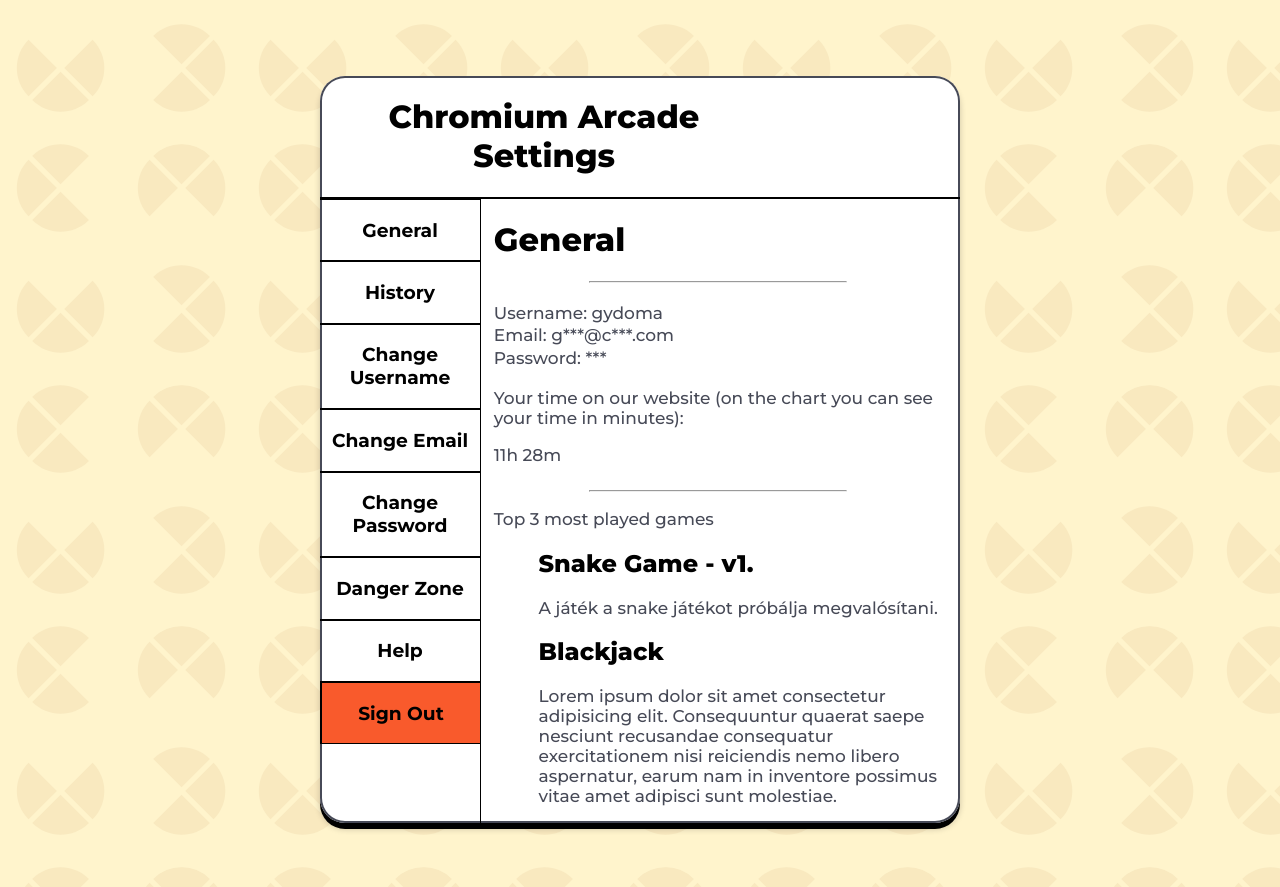
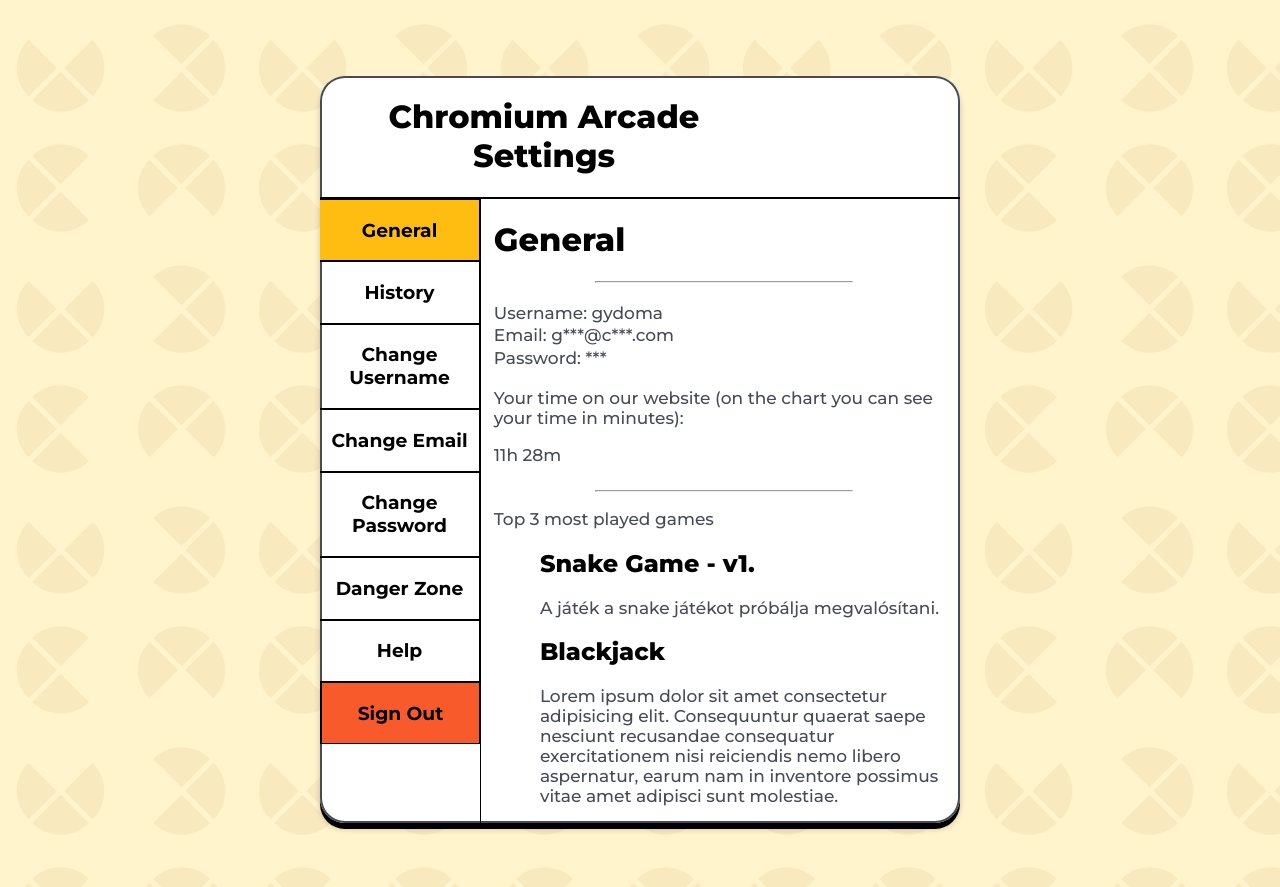
Before and after one commit to gydoma/arcade, a PHP site: page /profile.php in a window 1280 px wide. Shown: the part 354-1241 px from the top of the page. Run offline with PHP 8.4, Linux system fonts and the light colour scheme.

Commit message:
Web 0.6.3
- Filter menü-nél progress bar
- Profile history aloldal
- kisebb javítások a profile oldalon

```diff
--- a/index/javascript/profie.js
+++ b/index/javascript/profie.js
@@ -15,11 +15,15 @@
     if(current_tab != new_tab){
     document.getElementById(new_tab).style.display = "block";
     document.getElementById(current_tab).style.display = "none";
+    document.getElementById(`${current_tab}btn`).classList.remove("active")
     current_tab = new_tab
+    document.getElementById(`${current_tab}btn`).classList.add("active")
+    console.log(new_tab)
     }
 }
 
 window.onload = () => {
     current_tab = "general"
     document.getElementById(current_tab).style.display = "block";
+    document.getElementById(`${current_tab}btn`).classList.add("active")
 }
--- a/index/php/profile/history.php
+++ b/index/php/profile/history.php
@@ -1,3 +1,17 @@
 <div class="content" id="history">
     <h1>History</h1>
+    <hr>
+    <ul>
+        <li>
+            <div class="historyelement">
+                <div class="historyheader">
+                <h2 class="historyaction">Rating:<img id="starimg" src="Resources/rating/Empty.svg"> 4.1</h2>
+                <p class="historydate">Date: 2121/03/32 3:02PM</p>
+                </div>
+                <p class="historydesc">snake game</p>
+            </div>
+        </li>
+        <li></li>
+        <li></li>
+    </ul>
 </div>
--- a/index/profile.php
+++ b/index/profile.php
@@ -19,28 +19,28 @@
         </div>
         <div class="tab-container">
             <div class="tabs">
-                <div class="tab">
+                <div class="tab" id="generalbtn">
                     <h3>General</h3>
                 </div>
-                <div class="tab">
+                <div class="tab" id="historybtn">
                     <h3>History</h3>
             </div>
-                <div class="tab">
+                <div class="tab" id="chguserbtn">
                     <h3>Change Username</h3>
             </div>
-                <div class="tab">
+                <div class="tab" id="chgemailbtn">
                     <h3>Change Email</h3>
             </div>
-                <div class="tab">
+                <div class="tab" id="chgpwdbtn">
                     <h3>Change Password</h3>
             </div>
-                <div class="tab">
+                <div class="tab" id="dangerzonebtn">
                     <h3>Danger Zone</h3>
             </div>
-                <div class="tab">
+                <div class="tab" id="helpbtn">
                     <h3>Help</h3>
             </div>
-                <div class="tab signout">
+                <div class="tab signout" id="signoutbtn">
                     <h3>Sign Out</h3>
             </div>
             </div>
--- a/index/style.css
+++ b/index/style.css
@@ -294,6 +294,40 @@
 
 .device-s {
   display: none;
+}
+
+/*chrome */
+#min-star {
+  -webkit-appearance: none;
+  overflow: hidden;
+}
+
+#min-star::-webkit-slider-thumb {
+  -webkit-appearance: none;
+  background: #FFBD12;
+  cursor: pointer;
+  border: 4px solid #333;
+  box-shadow: -400px 0 0 400px #FFBD12;
+}
+
+/** FF*/
+input[type=range]::-moz-range-progress {
+  height: 12px;
+  background-color: #FFBD12;
+}
+
+input[type=range]::-moz-range-track {
+  background-color: #fff;
+}
+
+/* IE*/
+input[type=range]::-ms-fill-lower {
+  height: 12px;
+  background-color: #FFBD12;
+}
+
+input[type=range]::-ms-fill-upper {
+  background-color: #fff;
 }
 
 @media only screen and (max-width: 740px) {
@@ -819,6 +853,7 @@
 
 .tab {
   border-top: 1px solid var(--primary-text);
+  border-right: 1px solid black;
   border-bottom: 1px solid var(--primary-text);
   text-align: center;
   height: 5%;
@@ -849,16 +884,56 @@
   display: inline-block;
   padding-left: 1vw;
   border-left: 1px solid var(--primary-text);
+  width: calc(99% - 12.5vw - 1vw) !important;
 }
 
 .tab-container {
   height: auto;
   min-height: 100%;
-  border-right: 1px solid black;
 }
 
 .content {
   display: none;
+}
+
+.active {
+  background-color: #FFBD12;
+}
+
+.history ul, .historyelement {
+  width: 100% !important;
+}
+
+.historyaction, .historydesc {
+  margin-top: 5px;
+  margin-bottom: 5px;
+}
+
+.historyheader {
+  justify-content: space-between !important;
+  display: flex !important;
+}
+
+.signout {
+  overflow: hidden;
+}
+
+.historyheader p {
+  margin-top: 0px;
+  color: #9FA4B4;
+}
+
+ul {
+  list-style: disc;
+}
+
+li::marker {
+  color: #979797;
+  font-size: 2em;
+}
+
+li {
+  margin-bottom: 2rem;
 }
 
 @media only screen and (max-width: 1100px) {
```
Also changed, not shown: index/scss/components/_filter.scss (+29 -0 lines), index/scss/components/_profile.scss (+43 -1 lines), 1 other file.
